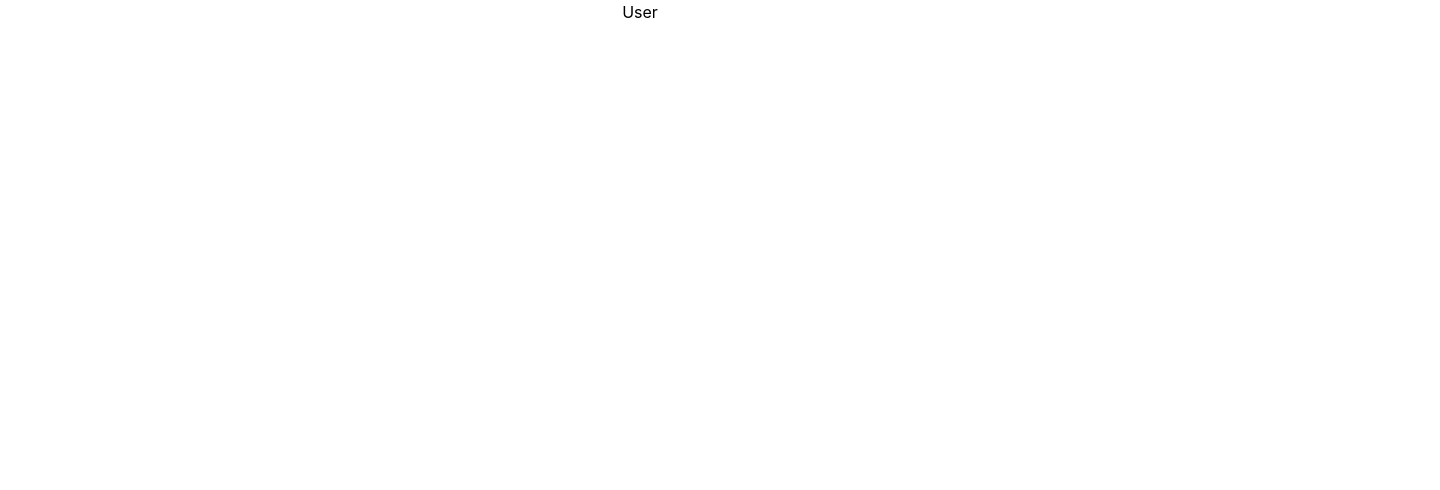
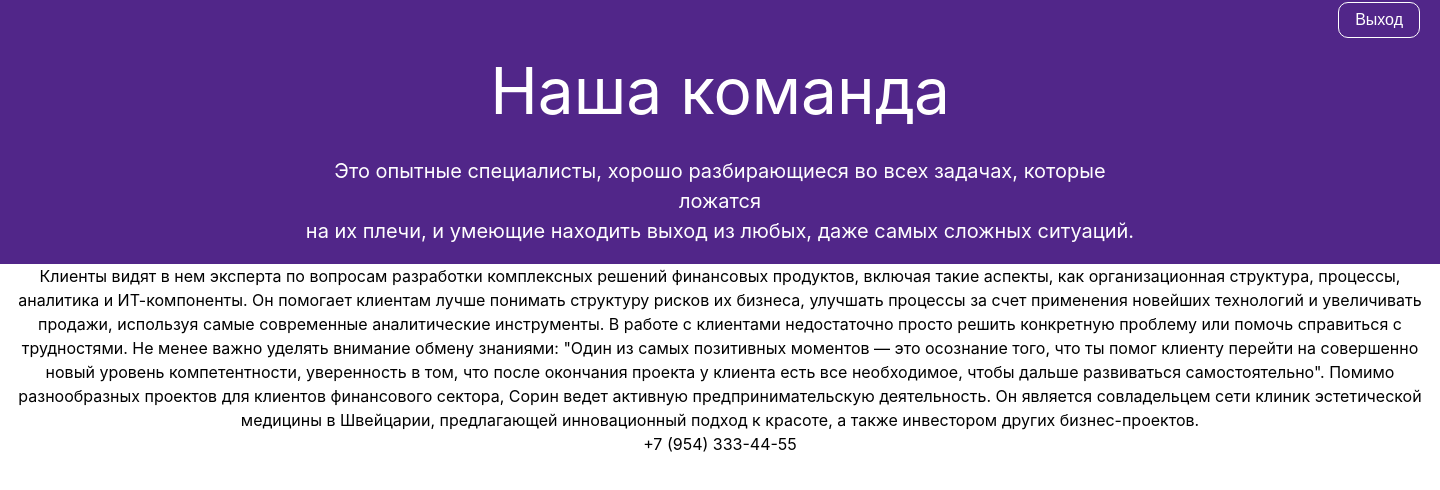
Before and after one commit to KatherinaFed/tech-front-user-list, a React (Vite) app: page /users/1 in a window 1280 px wide. Shown: the top 490 px of the page, 1440 px wide, since content can reach past the window. Built offline with nearby package versions, Linux system fonts and the light colour scheme; no server answers; sample sign-in values are in the browser's storage.

Commit message:
added Main component, few changes
- fetching user by id;
- changed routing;

```diff
--- a/src/App.tsx
+++ b/src/App.tsx
@@ -1,19 +1,21 @@
 import { BrowserRouter, Route, Routes } from 'react-router-dom';
 import './App.css';
-import OurTeam from './pages/OurTeam/OurTeam';
 import Signup from './pages/Signup/Signup';
 import PrivateLayout from './router/PrivateLayout';
 import PublicLayout from './router/PublicLayout';
 import Login from './pages/Login/Login';
 import User from './pages/User/User';
+import Main from './pages/Main/Main';
 
 function App() {
   return (
+    <>
       <BrowserRouter>
         <Routes>
           <Route element={<PrivateLayout />}>
-        <Route path="/" element={<OurTeam />} />
+            <Route path="/" element={<Main />}>
               <Route path="users/:id" element={<User />} />
+            </Route>
           </Route>
           <Route element={<PublicLayout />}>
             <Route path="login" element={<Login />} />
@@ -21,6 +23,7 @@ function App() {
           </Route>
         </Routes>
       </BrowserRouter>
+    </>
   );
 }
 
--- a/src/components/Header/Header.tsx
+++ b/src/components/Header/Header.tsx
@@ -1,15 +1,13 @@
 import './Header.scss';
 import { useAppDispatch } from '../../app/hooks';
 import { logout } from '../../features/authSlice';
-import { useNavigate } from 'react-router-dom';
 
 function Header() {
+
   const dispatch = useAppDispatch();
-  const navigate = useNavigate();
 
   const handleLogout = () => {
     dispatch(logout());
-    navigate('/login');
   };
 
   return (
--- a/src/pages/OurTeam/OurTeam.tsx
+++ b/src/components/OurTeam/OurTeam.tsx
@@ -1,6 +1,6 @@
 import './OurTeam.scss';
-import Header from '../../components/Header/Header';
-import UserCard from '../../components/UserCard/UserCard';
+import Header from '../Header/Header';
+import UserCard from '../UserCard/UserCard';
 import { User, useGetListUsersQuery } from '../../service/usersApi';
 import { useEffect, useState } from 'react';
 
@@ -30,7 +30,6 @@ function OurTeam() {
 
   return (
     <section className="team_section">
-      <Header />
       <div className="team_container">
         <div className="team_wrapper">
           {users.map((user: User) => (
--- a/src/components/UserCard/UserCard.tsx
+++ b/src/components/UserCard/UserCard.tsx
@@ -4,14 +4,19 @@ import notLiked from '../../assets/icon_heart_empty.png';
 import Liked from '../../assets/icon_heart_filled.png';
 import { useState } from 'react';
 import { User } from '../../service/usersApi';
+import { useNavigate } from 'react-router-dom';
 
 function UserCard({ user }: { user: User }) {
   const [isLiked, setIsLiked] = useState<boolean>(false);
+  const navigate = useNavigate();
 
   const likedIcon = isLiked ? Liked : notLiked;
 
   return (
-    <div className="user_card_container">
+    <div
+      className="user_card_container"
+      onClick={() => navigate(`users/${user.id}`)}
+    >
       <div className="user_avatar">
         <img src={user ? user.avatar : noAvatar} alt="user_avatar" />
       </div>
--- /dev/null
+++ b/src/pages/Main/Main.tsx
@@ -0,0 +1,17 @@
+import { useParams } from 'react-router-dom';
+import Header from '../../components/Header/Header';
+import OurTeam from '../../components/OurTeam/OurTeam';
+import User from '../User/User';
+
+function Main() {
+  const { id } = useParams();
+
+  return (
+    <div className="main_container">
+      <Header />
+      {id ? <User /> : <OurTeam />}
+    </div>
+  );
+}
+
+export default Main;
--- a/src/pages/User/User.scss
+++ b/src/pages/User/User.scss
@@ -0,0 +1,3 @@
+.user_container {
+
+}
--- a/src/pages/User/User.tsx
+++ b/src/pages/User/User.tsx
@@ -1,9 +1,53 @@
-import React from 'react'
+import React from 'react';
+import { useGetUserByIdQuery } from '../../service/usersApi';
+import { useParams } from 'react-router-dom';
 
 function User() {
+  const { id } = useParams<string>();
+
+  const {
+    data: userData,
+    isLoading,
+    isFetching,
+    isError,
+    error,
+  } = useGetUserByIdQuery(id);
+
+  if (isLoading && isFetching) {
+    return <h1>Loading...</h1>;
+  }
+
+  // if (isError) {
+  //   console.log(error);
+  //   return <div>{error}</div>;
+  // }
+
   return (
-    <div>User</div>
-  )
+    <div className="user_container">
+      <div className="user_description">
+        Клиенты видят в нем эксперта по вопросам разработки комплексных решений
+        финансовых продуктов, включая такие аспекты, как организационная
+        структура, процессы, аналитика и ИТ-компоненты. Он помогает клиентам
+        лучше понимать структуру рисков их бизнеса, улучшать процессы за счет
+        применения новейших технологий и увеличивать продажи, используя самые
+        современные аналитические инструменты. В работе с клиентами недостаточно
+        просто решить конкретную проблему или помочь справиться с трудностями.
+        Не менее важно уделять внимание обмену знаниями: "Один из самых
+        позитивных моментов — это осознание того, что ты помог клиенту перейти
+        на совершенно новый уровень компетентности, уверенность в том, что после
+        окончания проекта у клиента есть все необходимое, чтобы дальше
+        развиваться самостоятельно". Помимо разнообразных проектов для клиентов
+        финансового сектора, Сорин ведет активную предпринимательскую
+        деятельность. Он является совладельцем сети клиник эстетической медицины
+        в Швейцарии, предлагающей инновационный подход к красоте, а также
+        инвестором других бизнес-проектов.
+      </div>
+      <div className="user_contacts">
+        <div className="user_phone_number">+7 (954) 333-44-55</div>
+        <div className="user_email">{userData?.data.email}</div>
+      </div>
+    </div>
+  );
 }
 
-export default User
+export default User;
--- a/src/router/PublicLayout.tsx
+++ b/src/router/PublicLayout.tsx
@@ -5,7 +5,7 @@ function PublicLayout() {
   const { isAuth } = useAppSelector((state) => state.auth);
 
   const outlet = useOutlet(); // children routes
-  console.log(isAuth);
+
   if (isAuth) {
     return <Navigate to="/" replace={true} />;
   }
--- a/src/service/usersApi.ts
+++ b/src/service/usersApi.ts
@@ -8,12 +8,16 @@ export interface User {
   avatar: string;
 }
 
-interface ListResponse<T> {
+interface ListResponse {
   page: number;
   per_page: number;
   total: number;
   total_pages: number;
-  data: T[];
+  data: User[];
+}
+
+interface UserResponse {
+  data: User;
 }
 
 export const usersApi = createApi({
@@ -22,7 +26,7 @@ export const usersApi = createApi({
     baseUrl: 'https://reqres.in/api',
   }),
   endpoints: (build) => ({
-    getListUsers: build.query<ListResponse<User>, number | void>({
+    getListUsers: build.query<ListResponse, number | null>({
       query: (page) => ({
         url: `/users?page=${page}`,
         params: {
@@ -30,7 +34,12 @@ export const usersApi = createApi({
         },
       }),
     }),
+    getUserById: build.query<UserResponse, string | undefined>({
+      query: (id) => ({
+        url: `/users/${id}`,
+      }),
+    }),
   }),
 });
 
-export const { useGetListUsersQuery } = usersApi;
+export const { useGetListUsersQuery, useGetUserByIdQuery } = usersApi;
```
Also changed, not shown: src/components/OurTeam/OurTeam.scss (renamed from src/pages/OurTeam/OurTeam.scss). Lines whose indentation alone changed are shown as unchanged.
